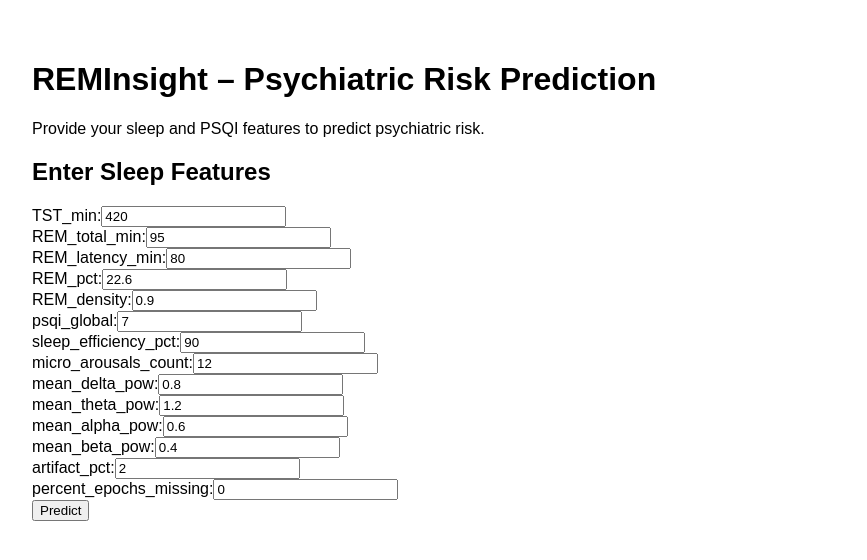
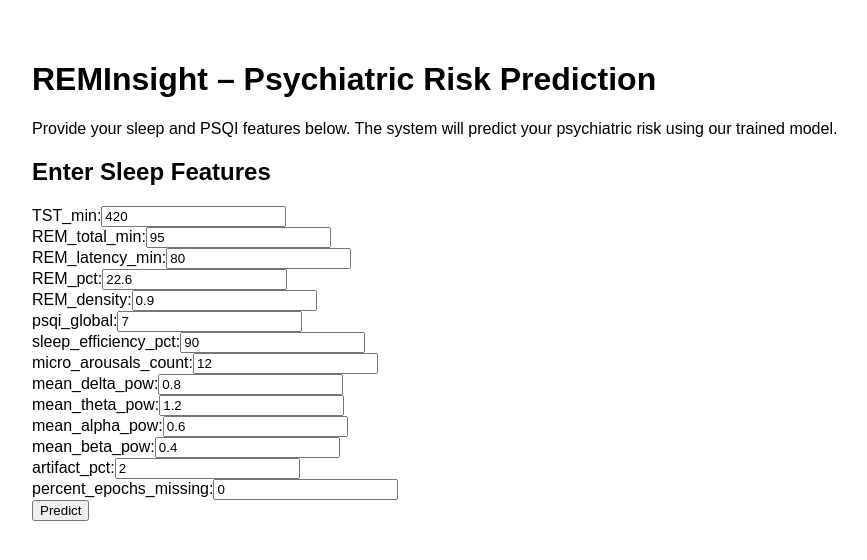
Before and after one commit to AJGN-karma/REMInsight, a Next.js app in the folder web/: page / in a window 1280 px wide. Shown: the top 560 px of the page, without its empty margins (8-875 px from the left). Built offline with nearby package versions, Linux system fonts and the light colour scheme; no server answers.

Commit message:
Update index.jsx

```diff
--- a/web/pages/index.jsx
+++ b/web/pages/index.jsx
@@ -1,4 +1,3 @@
-
 import React from "react";
 import DataCollection from "../src/components/DataCollection";
 
@@ -6,7 +5,10 @@ export default function Home() {
   return (
     <main style={{ padding: "2rem", fontFamily: "Arial, sans-serif" }}>
       <h1>REMInsight – Psychiatric Risk Prediction</h1>
-      <p>Provide your sleep and PSQI features to predict psychiatric risk.</p>
+      <p>
+        Provide your sleep and PSQI features below. The system will predict your
+        psychiatric risk using our trained model.
+      </p>
       <DataCollection />
     </main>
   );
```
